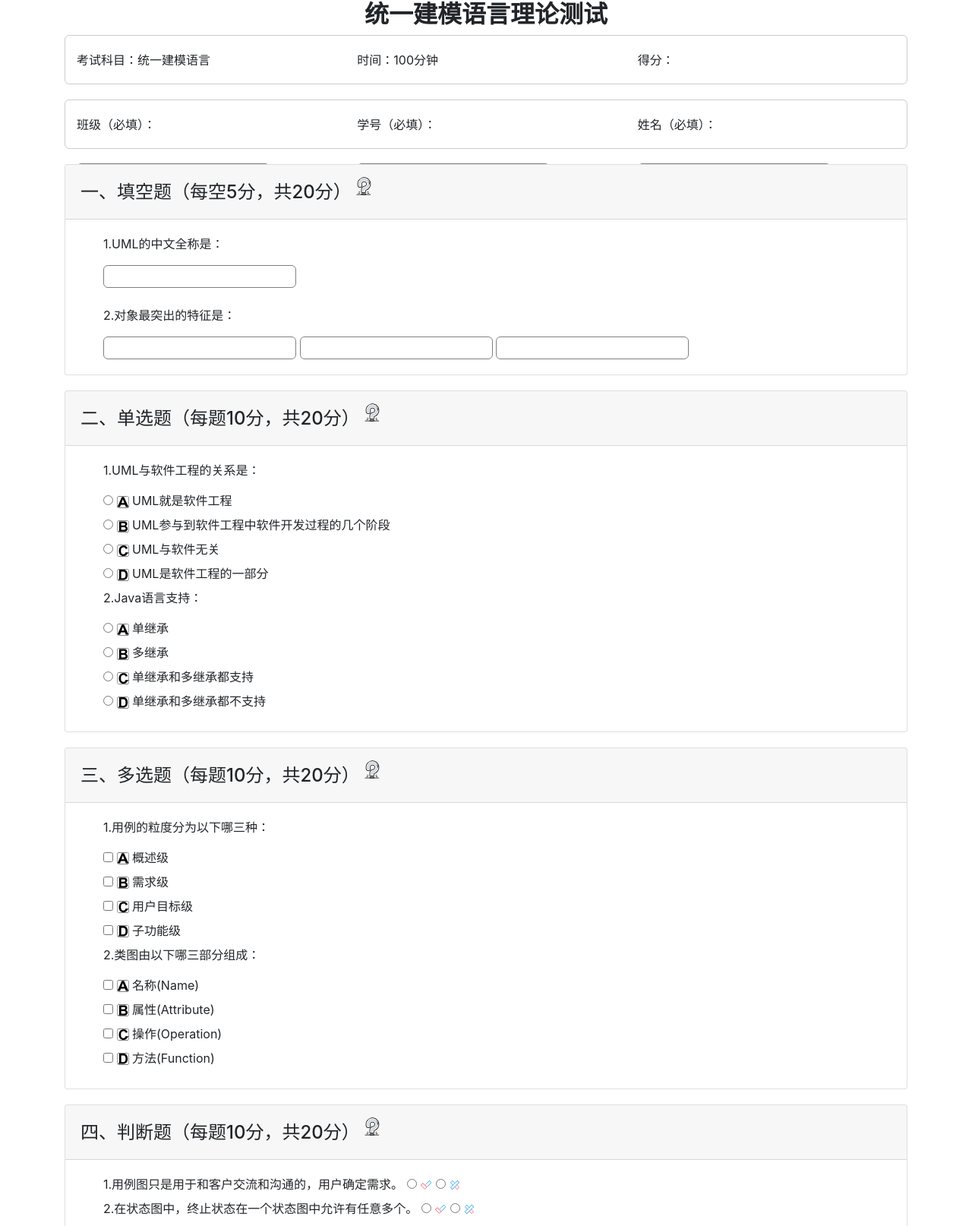
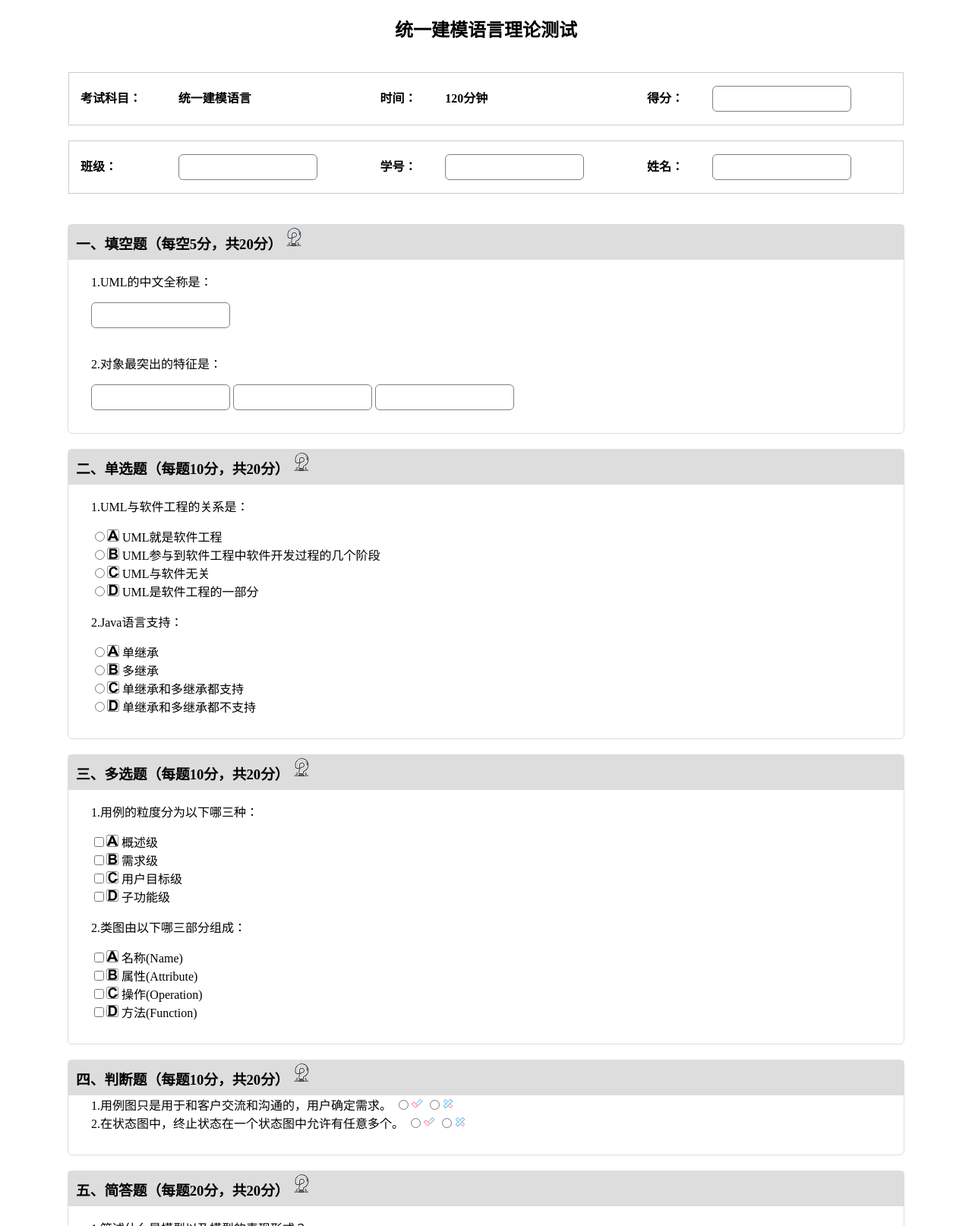
Before and after one commit to daodao1996/induction_training, a plain HTML site: page test_paper_HTML_CSS/test_paper.html in a window 1280 px wide. Shown: the top 1614 px of the page at 76% size. Drawn offline with nearby package versions, Linux system fonts and the light colour scheme.

Commit message:
remove bootstrap

```diff
--- a/test_paper_HTML_CSS/test_paper.css
+++ b/test_paper_HTML_CSS/test_paper.css
@@ -1,4 +1,4 @@
-#title{
+.title{
   text-align: center;
 }
 
@@ -8,28 +8,49 @@ input[type=text]{
   height: 30px;
 }
 
-.row{
-  height: 65px;
-  line-height: 65px;
-  border: 1px solid #ccc;
-  border-radius: 6px;
+.information{
+  margin: auto;
+  text-align:left;
+  width:1100px;
+  border-collapse: separate;
+  border-spacing: 0px 20px;
+  line-height: 66px;
 }
 
-#information{
-  width: 1110px;
-  margin: auto;
+.information tr th{
+   border-top: 1px solid #ccc;
+   border-bottom: 1px solid #ccc;
+   padding-left: 15px;
 }
 
-#information_student{
-  margin-top: 20px;
+th:first-child{
+  border-left: 1px solid #ccc;
 }
 
-.container{
-  margin-top: 20px;
+th:last-child{
+  border-right: 1px solid #ccc;
+}
+
+.question{
+  width:1100px;
+  margin: auto;
+  margin-top:20px;
+  border: 1px solid #ddd;
+  border-radius: 6px;
+  font-family: "楷体";
+}
+
+.question h3{
+  background-color: #ddd;
+  margin: 0px;
+  line-height: 40px;
+  padding-left: 10px;
+  font-family: "黑体";
 }
 
 .content{
   margin-left: 30px;
+  margin-bottom: 30px;
 }
 
 textarea{
@@ -37,7 +58,7 @@ textarea{
   border: 1px solid grey;
 }
 
-#calculate > button{
+.calculate > input{
   background-color: #6495ED;
   border: 0px;
   border-radius: 5px;
@@ -47,12 +68,12 @@ textarea{
   color:white;
 }
 
-#calculate{
+.calculate{
   text-align: center;
   margin-bottom:20px;
 }
 
-h4:after
+h3:after
 {
     content:url(img/question.png);
 }
--- a/test_paper_HTML_CSS/test_paper.html
+++ b/test_paper_HTML_CSS/test_paper.html
@@ -5,197 +5,136 @@
   <meta charset="UTF-8">
   <title>统一建模语言理论测试</title>
   <link rel="stylesheet" href="./test_paper.css" />
-  <!-- 新 Bootstrap4 核心 CSS 文件 -->
-  <link rel="stylesheet" href="https://cdn.staticfile.org/twitter-bootstrap/4.1.0/css/bootstrap.min.css">
-  <!-- jQuery文件。务必在bootstrap.min.js 之前引入 -->
-  <script src="https://cdn.staticfile.org/jquery/3.2.1/jquery.min.js"></script>
-  <!-- popper.min.js 用于弹窗、提示、下拉菜单 -->
-  <script src="https://cdn.staticfile.org/popper.js/1.12.5/umd/popper.min.js"></script>
-  <!-- 最新的 Bootstrap4 核心 JavaScript 文件 -->
-  <script src="https://cdn.staticfile.org/twitter-bootstrap/4.1.0/js/bootstrap.min.js"></script>
 </head>
 
 <body>
 
-  <div id="title">
+  <div class="title">
     <h2>
       <strong>统一建模语言理论测试</strong>
     </h2>
   </div>
 
-  <div id="information">
-    <div class="container-fluid">
-      <div class="row" id="information_test">
-        <div class="col-sm-7 col-md-4">
-          <p>考试科目：统一建模语言</p>
+  <header>
+    <form action="">
+      <table class="information">
+        <tr>
+          <th>考试科目：</th>
+          <th>统一建模语言</th>
+          <th>时间：</th>
+          <th>120分钟</th>
+          <th>得分：</th>
+          <th><input type="text" class="score"></th>
+        </tr>
+        <tr>
+          <th>班级：</th>
+          <th>
+            <input type="text" class="className">
+          </th>
+          <th>学号：</th>
+          <th>
+            <input type="text" class="ID">
+          </th>
+          <th>姓名：</th>
+          <th>
+            <input type="text" class="name">
+          </th>
+        </tr>
+      </table>
+    </form>
+  </header>
+
+  <main>
+    <form action="">
+      <section class="section1 question">
+        <h3>一、填空题（每空5分，共20分）</h3>
+        <div class="content">
+          <section class="section1_question1">
+            <p>1.UML的中文全称是：</p>
+            <input type="text" class="question1_answer">
+          </section>
+          <br>
+          <section class="section1_question2">
+            <p>2.对象最突出的特征是：</p>
+            <input type="text" class="question2_answer1">
+            <input type="text" class="question2_answer2">
+            <input type="text" class="question2_answer3">
+          </section>
         </div>
+      </section>
 
-        <div class="col-sm-7 col-md-4">
-          <p>时间：100分钟</p>
+      <section class="section2 question">
+        <h3>二、单选题（每题10分，共20分）</h3>
+        <div class="content">
+          <section class="section2_question1">
+            <p>1.UML与软件工程的关系是：</p>
+            <label><input type="radio" name="section2_question1" value="A"><img src="img/A.png"> UML就是软件工程</label><br>
+            <label><input type="radio" name="section2_question1" value="B"><img src="img/B.png"> UML参与到软件工程中软件开发过程的几个阶段</label><br>
+            <label><input type="radio" name="section2_question1" value="C"><img src="img/C.png"> UML与软件无关</label><br>
+            <label><input type="radio" name="section2_question1" value="D"><img src="img/D.png"> UML是软件工程的一部分</label>
+          </section>
+          <section class="section2_question2">
+            <p>2.Java语言支持：</p>
+            <label><input type="radio" name="section2_question2" value="A"><img src="img/A.png"> 单继承</label><br>
+            <label><input type="radio" name="section2_question2" value="B"><img src="img/B.png"> 多继承</label><br>
+            <label><input type="radio" name="section2_question2" value="C"><img src="img/C.png"> 单继承和多继承都支持</label><br>
+            <label><input type="radio" name="section2_question2" value="D"><img src="img/D.png"> 单继承和多继承都不支持</label>
+          </section>
         </div>
+      </section>
 
-        <div class="col-sm-7 col-md-4">
-          <p>得分：</p>
+      <section class="section3 question">
+        <h3>三、多选题（每题10分，共20分）</h3>
+        <div class="content">
+          <section class="section3_question1">
+            <p>1.用例的粒度分为以下哪三种：</p>
+            <label><input type="checkbox" name="section3_question1" value="A"><img src="img/A.png"> 概述级</label><br>
+            <label><input type="checkbox" name="section3_question1" value="B"><img src="img/B.png"> 需求级</label><br>
+            <label><input type="checkbox" name="section3_question1" value="C"><img src="img/C.png"> 用户目标级</label><br>
+            <label><input type="checkbox" name="section3_question1" value="D"><img src="img/D.png"> 子功能级</label>
+          </section>
+          <section class="section3_question2">
+            <p>2.类图由以下哪三部分组成：</p>
+            <label><input type="checkbox" name="section3_question2" value="A"><img src="img/A.png"> 名称(Name)</label><br>
+            <label><input type="checkbox" name="section3_question2" value="B"><img src="img/B.png"> 属性(Attribute)</label><br>
+            <label><input type="checkbox" name="section3_question2" value="C"><img src="img/C.png"> 操作(Operation)</label><br>
+            <label><input type="checkbox" name="section3_question2" value="D"><img src="img/D.png"> 方法(Function)</label>
+          </section>
         </div>
-      </div>
+      </section>
 
-      <div class="row" id="information_student">
-        <div class="col-sm-7 col-md-4">
-          <span>班级（必填）：</span>
-          <input type="text">
+      <section class="section4 question">
+        <h3>四、判断题（每题10分，共20分）</h3>
+        <div class="content">
+          <section class="section4_question1">
+            <span>1.用例图只是用于和客户交流和沟通的，用户确定需求。</span>
+            <label><input type="radio" name="section4_question1" value="T"><img src="img/T.png"></label>
+            <label><input type="radio" name="section4_question1" value="F"><img src="img/F.png"></label><br>
+          </section>
+          <section class="section4_question2">
+            <span>2.在状态图中，终止状态在一个状态图中允许有任意多个。</span>
+            <label><input type="radio" name="section4_question2" value="T"><img src="img/T.png"></label>
+            <label><input type="radio" name="section4_question2" value="F"><img src="img/F.png"></label><br>
+          </section>
         </div>
+      </section>
 
-        <div class="col-sm-7 col-md-4">
-          <span>学号（必填）：</span>
-          <input type="text">
-        </div>
-
-        <div class="col-sm-7 col-md-4">
-          <span>姓名（必填）：</span>
-          <input type="text">
-        </div>
-      </div>
-    </div>
-  </div>
-
-  <div id="section1" class="container">
-    <div class="card">
-      <div class="card-header">
-        <h4>一、填空题（每空5分，共20分）</h4>
-      </div>
-      <div class="card-body">
-        <div class="content">
-          <div id="section1_question1">
-            <p>1.UML的中文全称是：</p>
-            <input type="text" id="question1_answer">
-          </div>
-          <br>
-          <div id="section1_question2">
-            <p>2.对象最突出的特征是：</p>
-            <input type="text" id="question2_answer1">
-            <input type="text" id="question2_answer2">
-            <input type="text" id="question2_answer3">
-          </div>
-        </div>
-      </div>
-    </div>
-  </div>
-
-  <div id="section2" class="container">
-    <div class="card">
-      <div class="card-header">
-        <h4>二、单选题（每题10分，共20分）</h4>
-      </div>
-      <div class="card-body">
-        <div class="content">
-          <div id="section2_question1">
-            <p>1.UML与软件工程的关系是：</p>
-            <input type="radio" name="section2_question1" value="A" id="section2_question1_A">
-            <label for="section2_question1_A"><img src="img/A.png"> UML就是软件工程</label><br>
-            <input type="radio" name="section2_question1" value="B" id="section2_question1_B">
-            <label for="section2_question1_B"><img src="img/B.png"> UML参与到软件工程中软件开发过程的几个阶段</label><br>
-            <input type="radio" name="section2_question1" value="C" id="section2_question1_C">
-            <label for="section2_question1_C"><img src="img/C.png"> UML与软件无关</label><br>
-            <input type="radio" name="section2_question1" value="D" id="section2_question1_D">
-            <label for="section2_question1_D"><img src="img/D.png"> UML是软件工程的一部分</label>
-          </div>
-          <div id="section2_question2">
-            <p>2.Java语言支持：</p>
-            <input type="radio" name="section2_question2" value="A" id="section2_question2_A">
-            <label for="section2_question2_A"><img src="img/A.png"> 单继承</label><br>
-            <input type="radio" name="section2_question2" value="B" id="section2_question2_B">
-            <label for="section2_question2_B"><img src="img/B.png"> 多继承</label><br>
-            <input type="radio" name="section2_question2" value="C" id="section2_question2_C">
-            <label for="section2_question2_C"><img src="img/C.png"> 单继承和多继承都支持</label><br>
-            <input type="radio" name="section2_question2" value="D" id="section2_question2_D">
-            <label for="section2_question2_D"><img src="img/D.png"> 单继承和多继承都不支持</label>
-          </div>
-        </div>
-      </div>
-    </div>
-  </div>
-
-  <div id="section3" class="container">
-    <div class="card">
-      <div class="card-header">
-        <h4>三、多选题（每题10分，共20分）</h4>
-      </div>
-      <div class="card-body">
-        <div class="content">
-          <div id="section3_question1">
-            <p>1.用例的粒度分为以下哪三种：</p>
-            <input type="checkbox" name="section3_question1" value="A" id="section3_question1_A">
-            <label for="section3_question1_A"><img src="img/A.png"> 概述级</label><br>
-            <input type="checkbox" name="section3_question1" value="B" id="section3_question1_B">
-            <label for="section3_question1_B"><img src="img/B.png"> 需求级</label><br>
-            <input type="checkbox" name="section3_question1" value="C" id="section3_question1_C">
-            <label for="section3_question1_C"><img src="img/C.png"> 用户目标级</label><br>
-            <input type="checkbox" name="section3_question1" value="D" id="section3_question1_D">
-            <label for="section3_question1_D"><img src="img/D.png"> 子功能级</label>
-          </div>
-          <div id="section3_question2">
-            <p>2.类图由以下哪三部分组成：</p>
-            <input type="checkbox" name="section3_question2" value="A" id="section3_question2_A">
-            <label for="section3_question2_A"><img src="img/A.png"> 名称(Name)</label><br>
-            <input type="checkbox" name="section3_question2" value="B" id="section3_question2_B">
-            <label for="section3_question2_B"><img src="img/B.png"> 属性(Attribute)</label><br>
-            <input type="checkbox" name="section3_question2" value="C" id="section3_question2_C">
-            <label for="section3_question2_C"><img src="img/C.png"> 操作(Operation)</label><br>
-            <input type="checkbox" name="section3_question2" value="D" id="section3_question2_D">
-            <label for="section3_question2_D"><img src="img/D.png"> 方法(Function)</label>
-          </div>
-        </div>
-      </div>
-    </div>
-  </div>
-
-  <div id="section4" class="container">
-    <div class="card">
-      <div class="card-header">
-        <h4>四、判断题（每题10分，共20分）</h4>
-      </div>
-      <div class="card-body">
-        <div class="content">
-          <div id="section4_question1">
-            <span>1.用例图只是用于和客户交流和沟通的，用户确定需求。</span>
-            <input type="radio" name="section4_question1" value="T" id="section4_question1_T">
-            <label for="section4_question1_T"><img src="img/T.png"></label>
-            <input type="radio" name="section4_question1" value="F" id="section4_question1_F">
-            <label for="section4_question1_F"><img src="img/F.png"></label><br>
-          </div>
-          <div id="section4_question2">
-            <span>2.在状态图中，终止状态在一个状态图中允许有任意多个。</span>
-            <input type="radio" name="section4_question2" value="T" id="section4_question2_T">
-            <label for="section4_question2_T"><img src="img/T.png"></label>
-            <input type="radio" name="section4_question2" value="F" id="section4_question2_F">
-            <label for="section4_question2_F"><img src="img/F.png"></label><br>
-          </div>
-        </div>
-      </div>
-    </div>
-  </div>
-
-  <div id="section5" class="container">
-    <div class="card">
-      <div class="card-header">
-        <h4>五、简答题（每题20分，共20分）</h4>
-      </div>
-      <div class="card-body">
+      <section class="section5 question">
+        <h3>五、简答题（每题20分，共20分）</h3>
         <div class="content">
           <p>1.简述什么是模型以及模型的表现形式？</p>
           <textarea rows="9" cols="99">
           </textarea>
         </div>
+      </section>
+
+      <br>
+
+      <div class="calculate">
+        <input type="submit" value="计算分数" />
       </div>
-    </div>
-  </div>
-
-  <br>
-
-  <div id="calculate">
-    <button type="button" name="button">计算分数</button>
-  </div>
-
+    </form>
+  </main>
 </body>
 
 </html>
```
